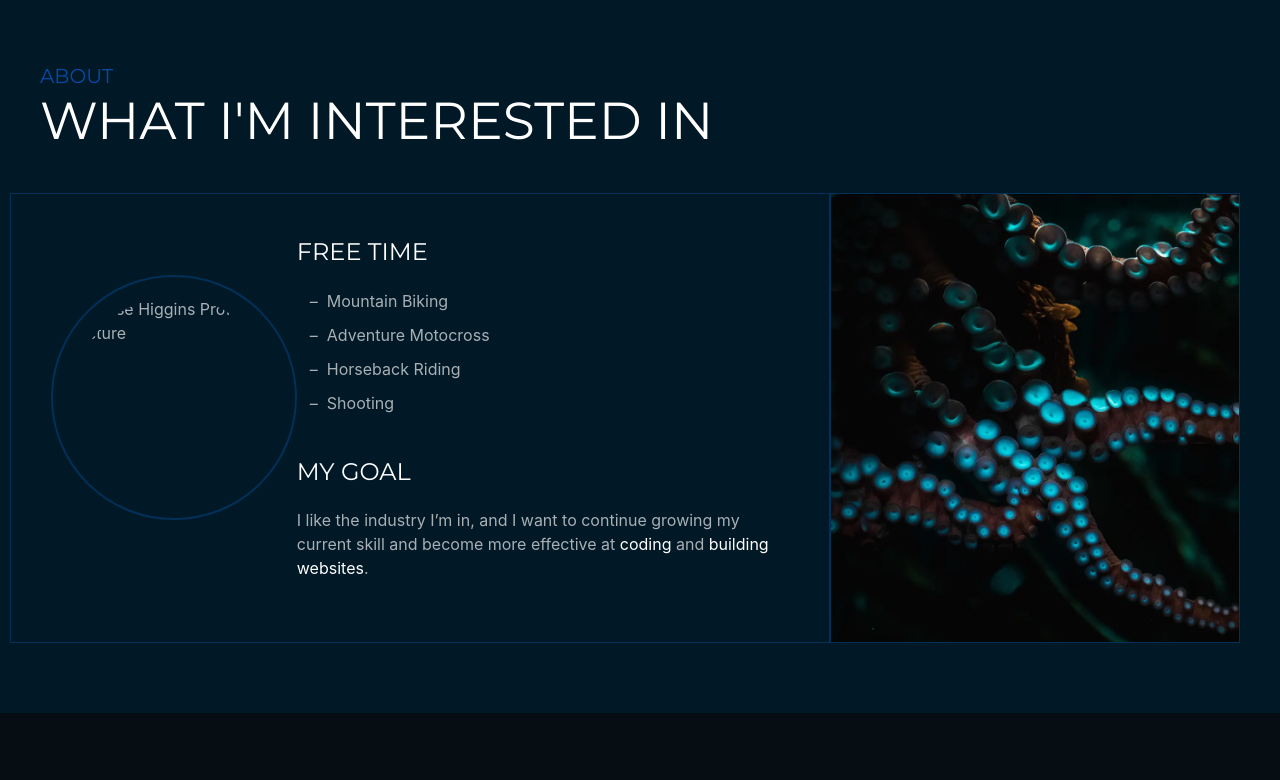
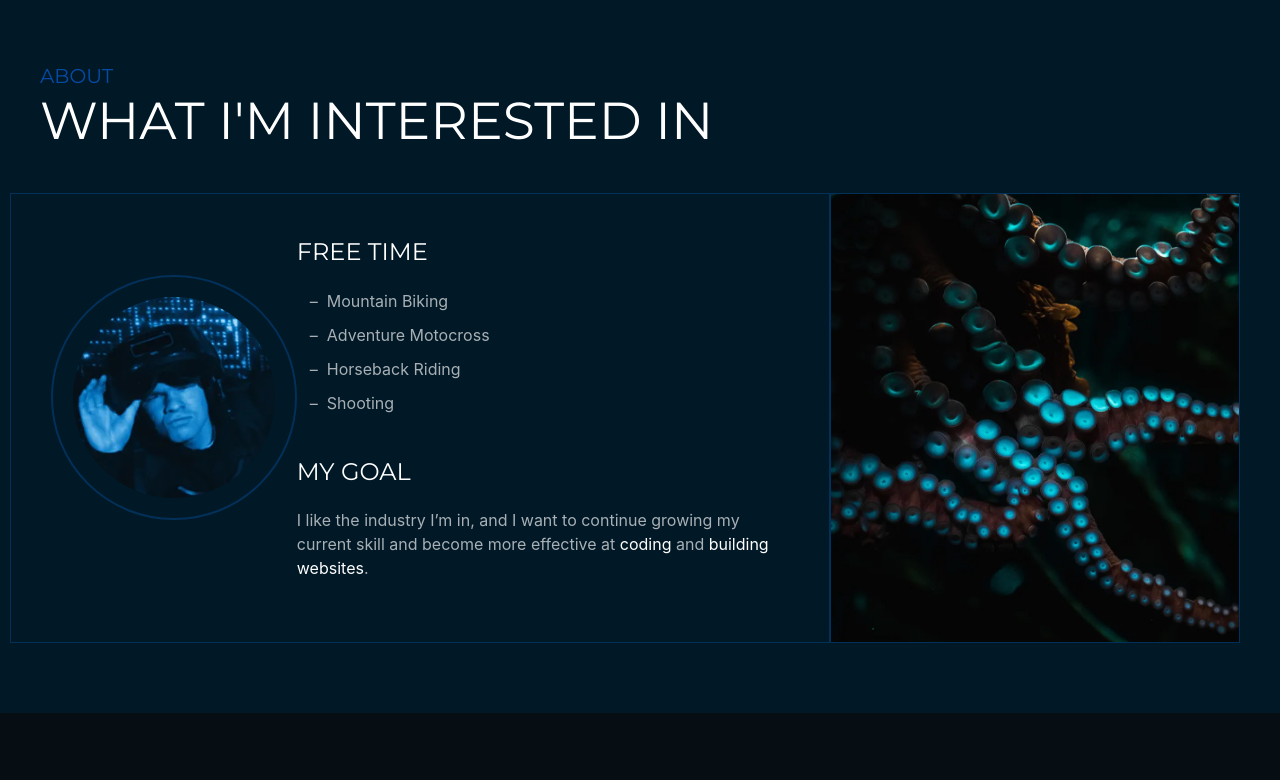
Before and after one commit to higgins720/portfolio, a plain HTML site: page index.html in a window 1280 px wide. Shown: the part 1671-2451 px from the top of the page. Drawn offline with Linux system fonts and the light colour scheme; the site is published under a folder, as on GitHub Pages, so addresses that start at the root find nothing.

Commit message:
Update index.html

```diff
--- a/index.html
+++ b/index.html
@@ -160,7 +160,7 @@
                         <div class="uk-width-2-3@m uk-grid-item-match uk-flex-middle uk-padding solid-border" uk-scrollspy="target: > div; delay: 200; cls: uk-animation-fade">
 
                             <div class="uk-width-1-3@s" uk-scrollspy-class="uk-animation-slide-bottom-medium">
-                                <img src="/images/higgins720-profile-image-2.webp" alt="Jesse Higgins Profile Picture" width="300px" height="300px" class="image-circle-border uk-margin-medium-bottom" />
+                                <img src="images/higgins720-profile-image-2.webp" alt="Jesse Higgins Profile Picture" width="300px" height="300px" class="image-circle-border uk-margin-medium-bottom" />
                             </div>
                             <div class="uk-width-2-3@s" uk-scrollspy-class="uk-animation-slide-bottom-medium">
                                 <div class="uk-margin-medium-bottom">
```
